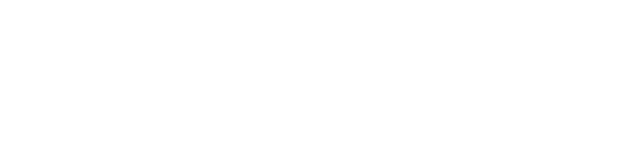
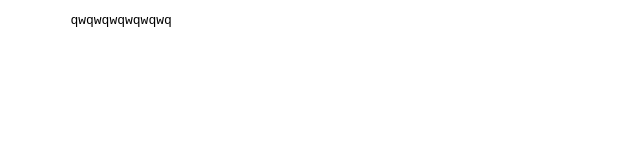
Before and after one commit to Toobe53/osioi.github.io, a plain HTML site: page index.html in a window 1280 px wide. Shown: the full height of the page, 0-640 px from the left. Drawn offline with Linux system fonts and the light colour scheme.

Commit message:
Update index.html

```diff
--- a/index.html
+++ b/index.html
@@ -2,5 +2,8 @@
 <html>
 <head>
     <title>1111/111111</title>
+    <pre>
+        qwqwqwqwqwqwq
+    <pre>
 <head>
 </html>
```
